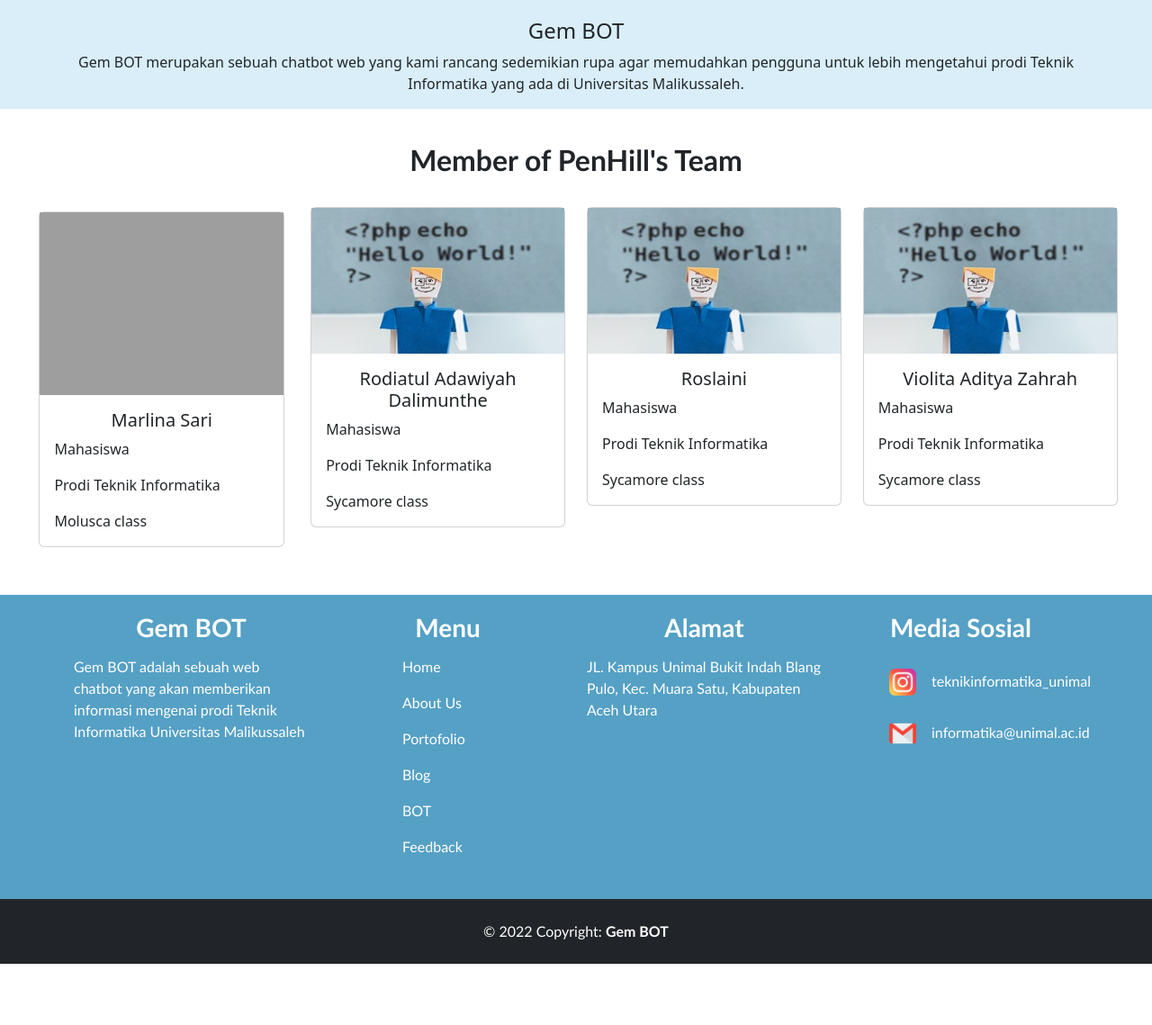
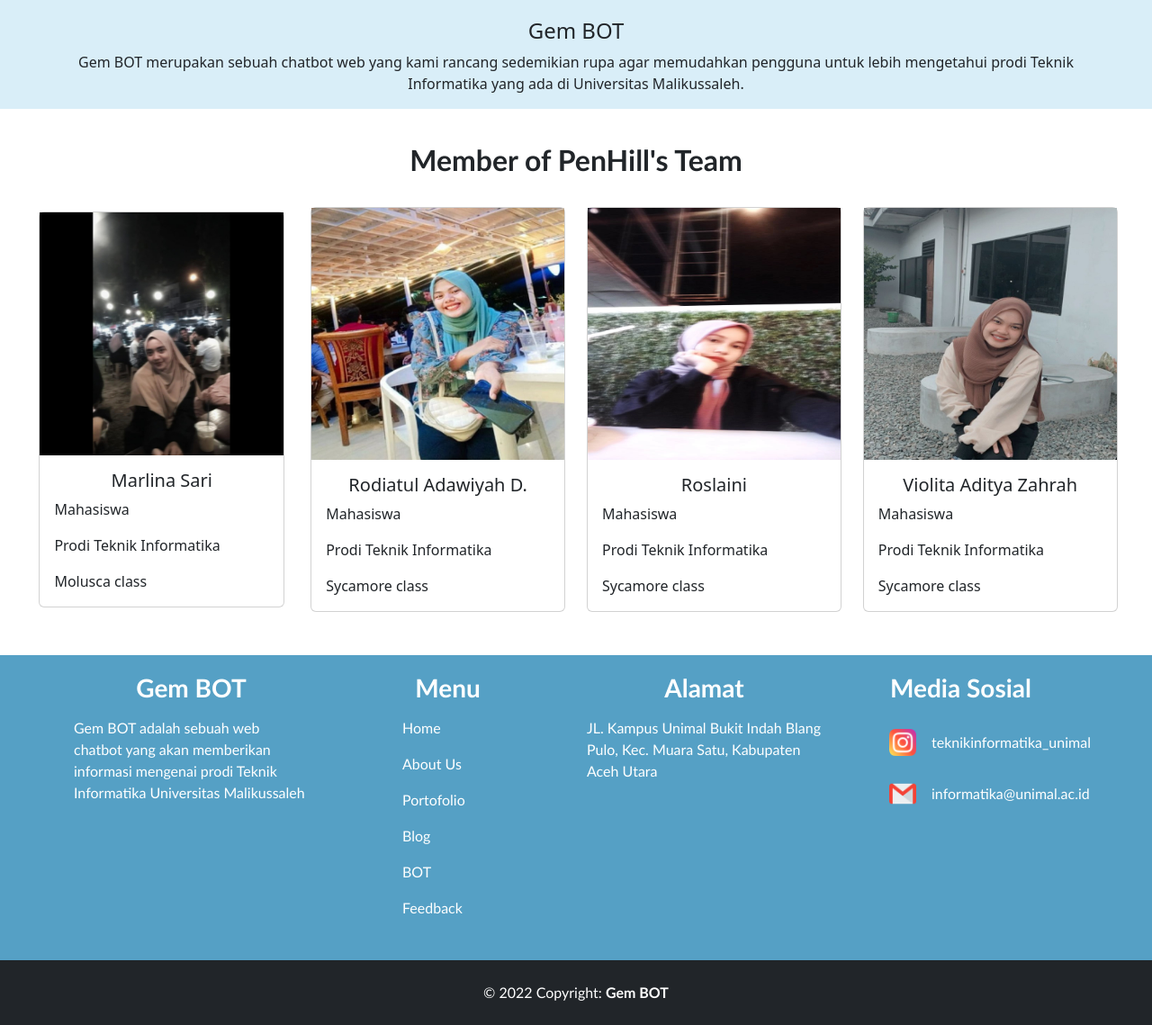
Before and after one commit to violitazahrah/chatbot-tif, a Flask app: page /about in a window 1280 px wide. Shown: the part 56-1195 px from the top of the page at 90% size. Before the commit the page ends 1127 px from the top, so only its background shows below. Run offline with Flask 2, Linux system fonts and the light colour scheme; parts of the project's set-up code (start-up, migrations or seed data) failed here and were passed over; grey boxes are pictures that could not be loaded.

Commit message:
menambahkan gambar

```diff
--- a/templates/Berita_Utama.html
+++ b/templates/Berita_Utama.html
@@ -124,7 +124,7 @@
                         menghasilkan inovasi untuk menuju UnimalHebat, Unimal rumah Kita".[tmi]
                     </p>
 
-                    <a class="btn btn-primary" href="Blog.html" role="button">Kembali</a>
+                    <a class="btn btn-primary" href="blog" role="button">Kembali</a>
                 </div>
                 <a href="#" class="up-icon"><i class="fas fa-chevron-circle-up"></i></a>
             </div>
--- a/templates/about_us.html
+++ b/templates/about_us.html
@@ -76,7 +76,7 @@
             <div class="col-sm-3">
                 <div class="card_mobil">
                     <div class="card">
-                        <img src="/static/images/animasi.jpg" alt="Marlina Sari">
+                        <img src="/static/images/us/marlina.jpg" alt="Marlina Sari">
                         <div class="card-body">
                             <h5 class="card-title">Marlina Sari</h5>
                             <p class="card-text">Mahasiswa</p>
@@ -89,9 +89,9 @@
             <div class="col-sm-3">
                 <div class="card_member">
                     <div class="card">
-                        <img src="/static/images/us/animasi.jpg" alt="Rodiatul Adawiyah Dalimunthe">
+                        <img src="/static/images/us/rodiatul.webp" alt="Rodiatul Adawiyah Dalimunthe">
                         <div class="card-body">
-                            <h5 class="card-title">Rodiatul Adawiyah Dalimunthe</h5>
+                            <h5 class="card-title">Rodiatul Adawiyah D.</h5>
                             <p class="card-text">Mahasiswa</p>
                             <p class="card-text">Prodi Teknik Informatika</p>
                             <p class="card-text">Sycamore class</p>
@@ -102,7 +102,7 @@
             <div class="col-sm-3">
                 <div class="card_member">
                     <div class="card">
-                        <img src="/static/images/us/animasi.jpg" alt="Roslaini">
+                        <img src="/static/images/us/ros.jpg" alt="Roslaini">
                         <div class="card-body">
                             <h5 class="card-title">Roslaini</h5>
                             <p class="card-text">Mahasiswa</p>
@@ -115,7 +115,7 @@
             <div class="col-sm-3">
                 <div class="card_member">
                     <div class="card">
-                        <img src="/static/images/us/animasi.jpg" alt="Violita Aditya Zahrah">
+                        <img src="/static/images/us/vio.jpeg" alt="Violita Aditya Zahrah">
                         <div class="card-body">
                             <h5 class="card-title">Violita Aditya Zahrah</h5>
                             <p class="card-text">Mahasiswa</p>
--- a/templates/berita1.html
+++ b/templates/berita1.html
@@ -108,7 +108,7 @@
                         Yunizar. [ayi]
                     </p>
 
-                    <a class="btn btn-primary" href="Blog.html" role="button">Kembali</a>
+                    <a class="btn btn-primary" href="blog" role="button">Kembali</a>
                 </div>
             </div>
 
--- a/templates/berita2.html
+++ b/templates/berita2.html
@@ -105,7 +105,7 @@
                         Unimal Nomor 2 Tahun 2020
                         dimana tujuannya adalah untuk mencegah terjadinya penyebaran covid-19.[ryn]
                     </p>
-                    <a class="btn btn-primary" href="Blog.html" role="button">Kembali</a>
+                    <a class="btn btn-primary" href="blog" role="button">Kembali</a>
                 </div>
                 <a href="#" class="up-icon"><i class="fas fa-chevron-circle-up"></i></a>
             </div>
--- a/templates/berita3.html
+++ b/templates/berita3.html
@@ -101,7 +101,7 @@
 
 
 
-                    <a class="btn btn-primary" href="Blog.html" role="button">Kembali</a>
+                    <a class="btn btn-primary" href="blog" role="button">Kembali</a>
                 </div>
                 <a href="#" class="up-icon"><i class="fas fa-chevron-circle-up"></i></a>
             </div>
```
Also changed, not shown: static/images/1.png (deleted), static/images/TI.jpg (deleted), static/images/medsos/telepon.png (deleted), static/images/medsos/whatsapp.png (deleted), static/images/s11.jpg (deleted), static/images/us/animasi.jpg (deleted), static/images/us/marlina.jpg (added), static/images/us/rodiatul.webp (added), static/images/us/ros.jpg (added), static/images/us/vio.jpeg (added), 2 other files.
